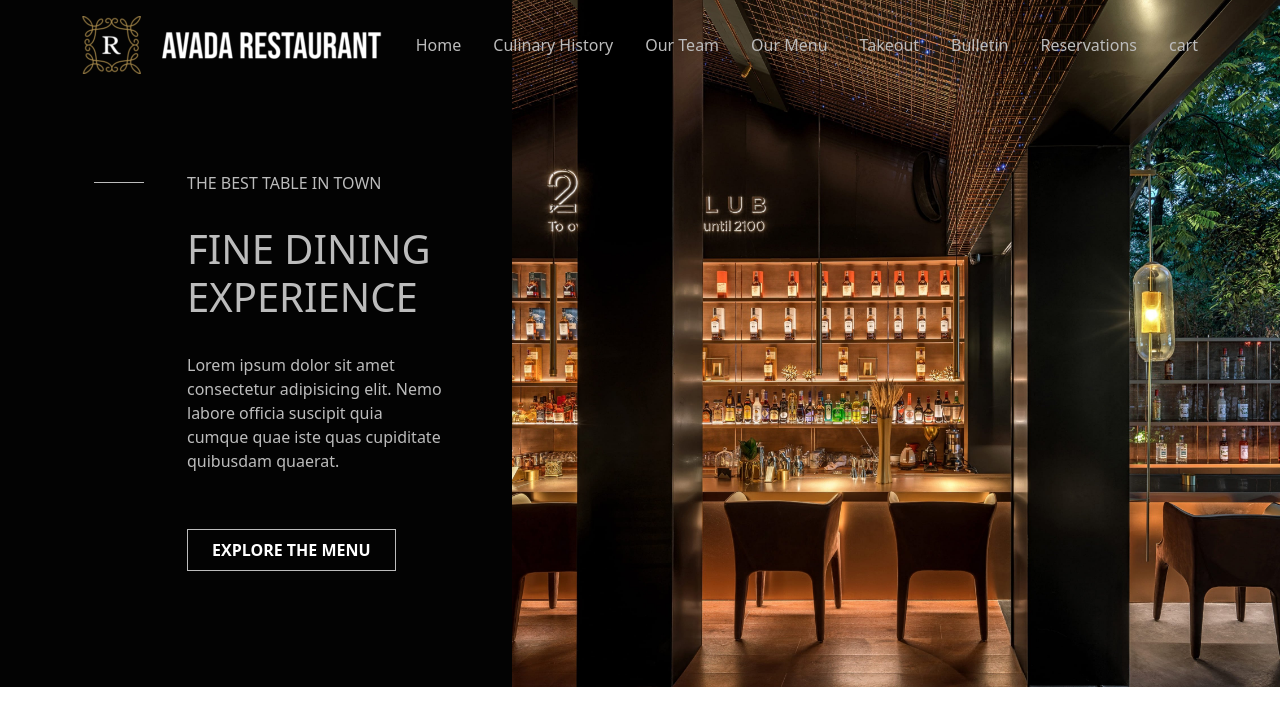
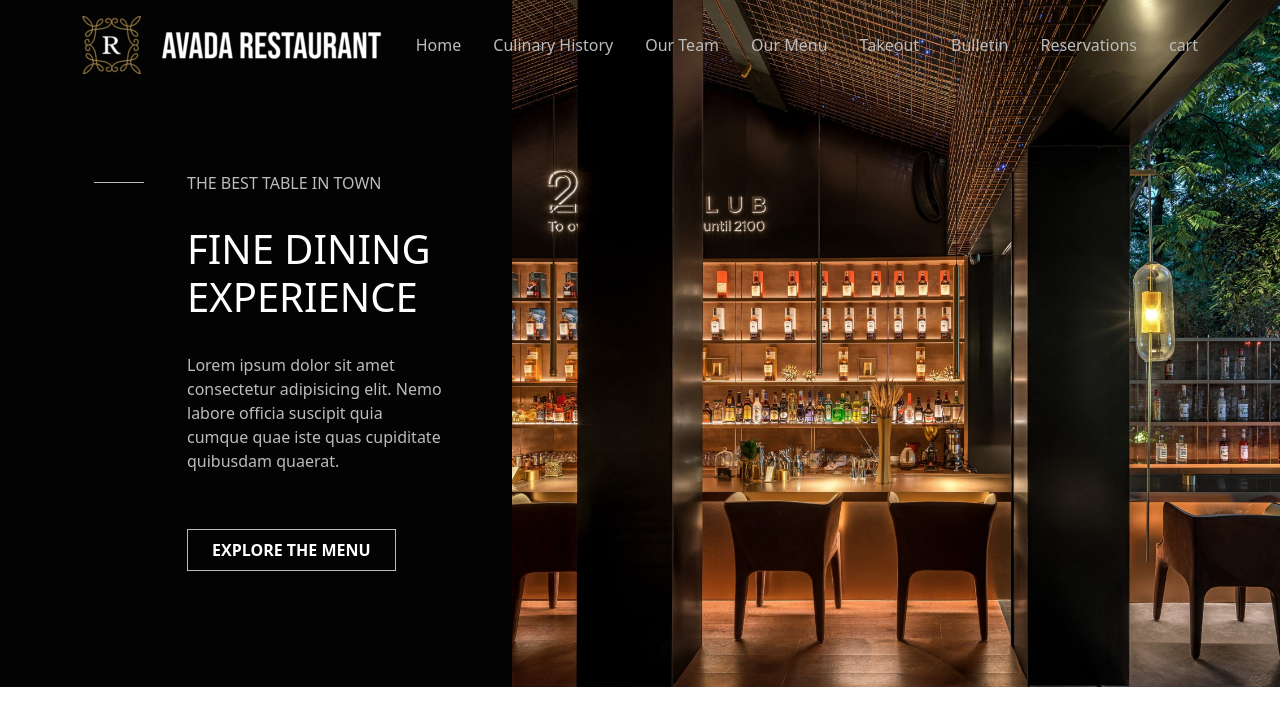
Before and after one commit to Danielateresa/proj-html-vuejs, a Vue app: page / in a window 1280 px wide. Shown: the top 726 px of the page. Built offline with nearby package versions, Linux system fonts and the light colour scheme.

Commit message:
Chage  header h1 color

```diff
--- a/src/components/AppHeader.vue
+++ b/src/components/AppHeader.vue
@@ -96,6 +96,10 @@ export default {
 
     .col-3 {
         color: $silver;
+
+        h1 {
+            color: $light;
+        }
     }
 
     .row {
```
